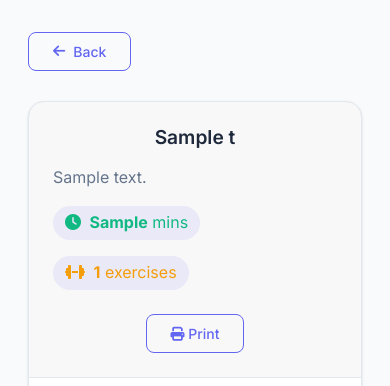
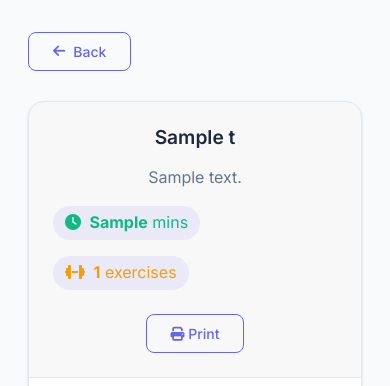
Before and after one commit to Elivius/YourFit-Journey, a PHP site: page /workouts-view.php?id=1 in a window 390 px wide. Shown: the part 81-467 px from the top of the page. Run offline with PHP 8.4, Linux system fonts and the light colour scheme; the visitor is signed in with stand-in values (Sample User, id 1); tables that the repository leaves empty or names only in its code hold one stand-in row (values such as "Sample post").

Commit message:
V1.87 - Responsive for Workout Page

```diff
--- a/todo.txt
+++ b/todo.txt
@@ -6,8 +6,7 @@
 
 ============================== URGENT ===================================
 
-- UI Create-workout + Category
+- Category
 - Validation
 - Trainee Prebuilt
 - Responsiveness for Nutrition Page
-- Responsiveness for Workout Page
--- a/user-site/frontend/workouts-view.php
+++ b/user-site/frontend/workouts-view.php
@@ -58,10 +58,10 @@ require_once '../backend/preload_workouts.php';
                 <div class="row">
                     <div>
                         <div class="card mb-4">
-                            <div class="card-header d-flex justify-content-between align-items-start flex-wrap">
+                            <div class="card-header d-flex justify-content-between align-items-center flex-wrap">
                                 <div class="flex-grow-1">
                                     <h5 class="card-title mb-3"><?= htmlspecialchars($workout_name) ?></h5>
-                                    <p class="mb-3 muted-p"><?= htmlspecialchars($workout_description) ?></p>
+                                    <p class="mb-3 muted-p text-center text-md-start"><?= htmlspecialchars($workout_description) ?></p>
 
                                     <div class="d-flex align-items-center gap-3 flex-wrap">
                                         <span class="workout-pill time fs-6">
```
